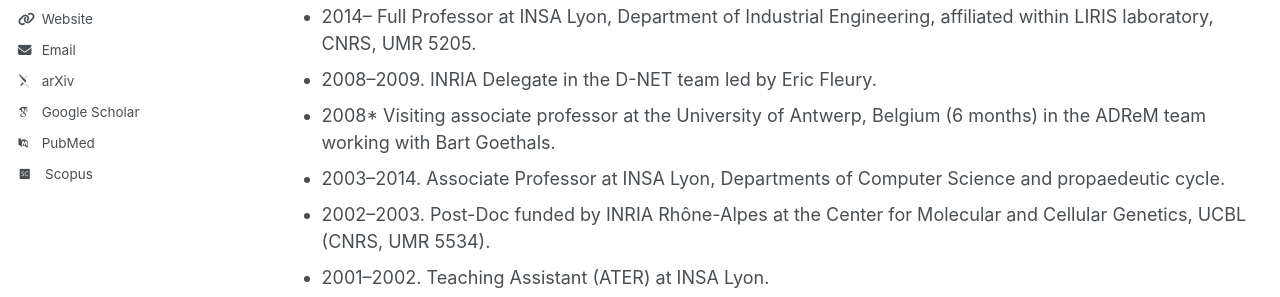
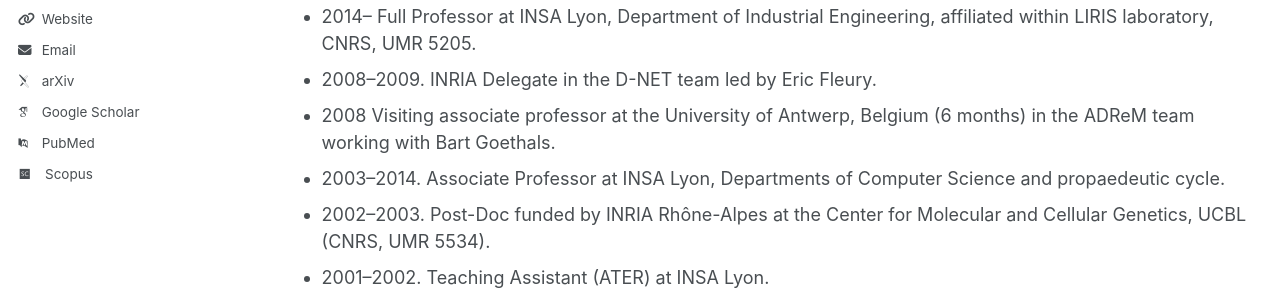
Before and after one commit to crobardet/crobardet.github.io, a Jekyll site: the page built from _pages/cv.md, in a window 1280 px wide and 900 px high. Shown: the part 430-727 px from the top of the window. Built offline with Jekyll 4.4.1, drawn with Linux system fonts in a browser that asks for light colours; some web fonts are replaced.

Commit message:
Update cv.md

```diff
--- a/_pages/cv.md
+++ b/_pages/cv.md
@@ -21,7 +21,7 @@
 * 2020-- Full Professor (1st class) (CNU).
 * 2014-- Full Professor at INSA Lyon, Department of Industrial Engineering, affiliated within LIRIS laboratory, CNRS, UMR 5205.
 * 2008--2009. INRIA Delegate in the D-NET team led by Eric Fleury.
-* 2008* Visiting associate professor at the University of Antwerp, Belgium (6 months) in the ADReM team working with Bart Goethals.
+* 2008 Visiting associate professor at the University of Antwerp, Belgium (6 months) in the ADReM team working with Bart Goethals.
 * 2003--2014. Associate Professor at INSA Lyon, Departments of Computer Science and propaedeutic cycle.
 * 2002--2003. Post-Doc funded by INRIA Rhône-Alpes at the Center for Molecular and Cellular Genetics, UCBL (CNRS, UMR 5534).
 * 2001--2002. Teaching Assistant (ATER) at INSA Lyon.
```
